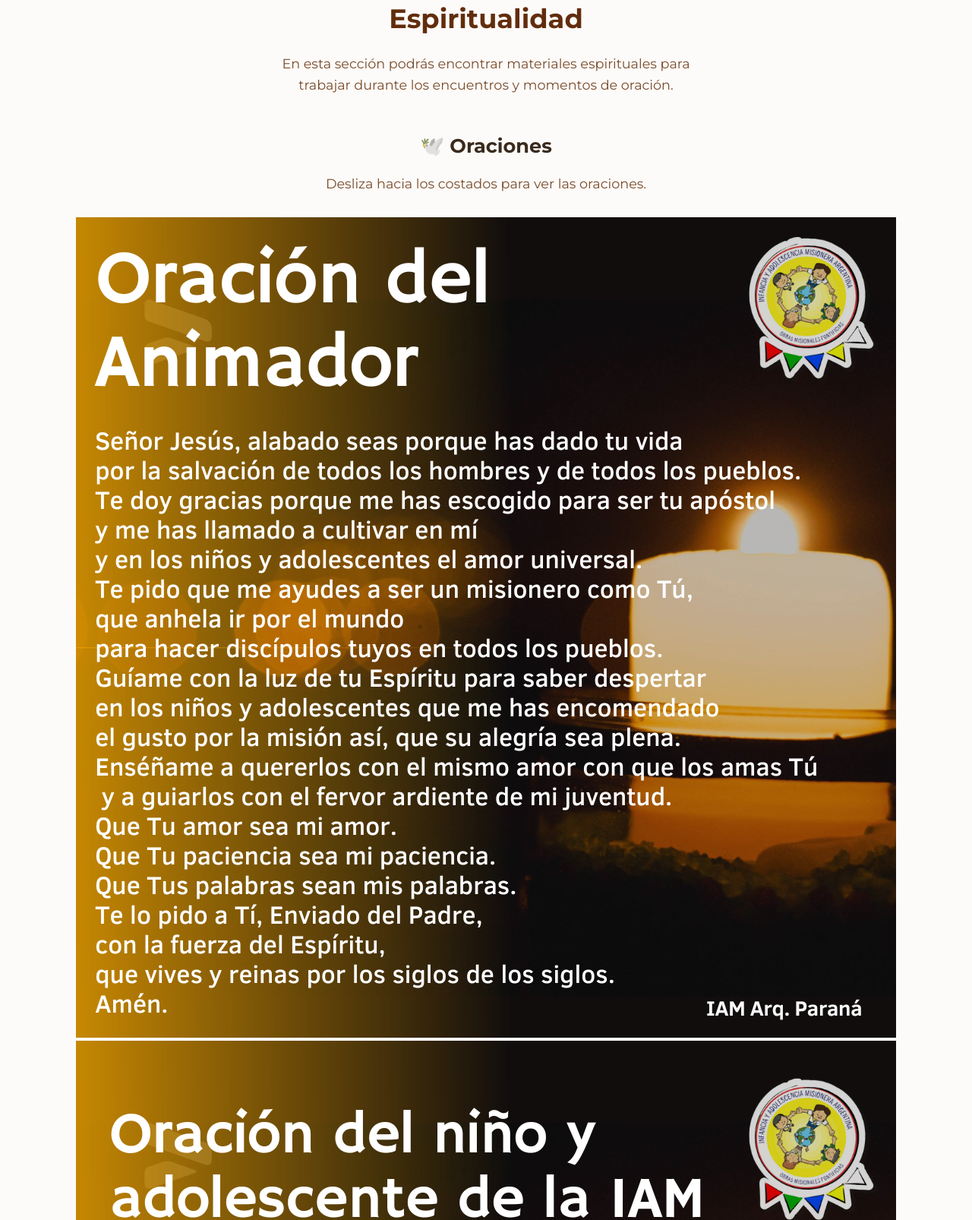
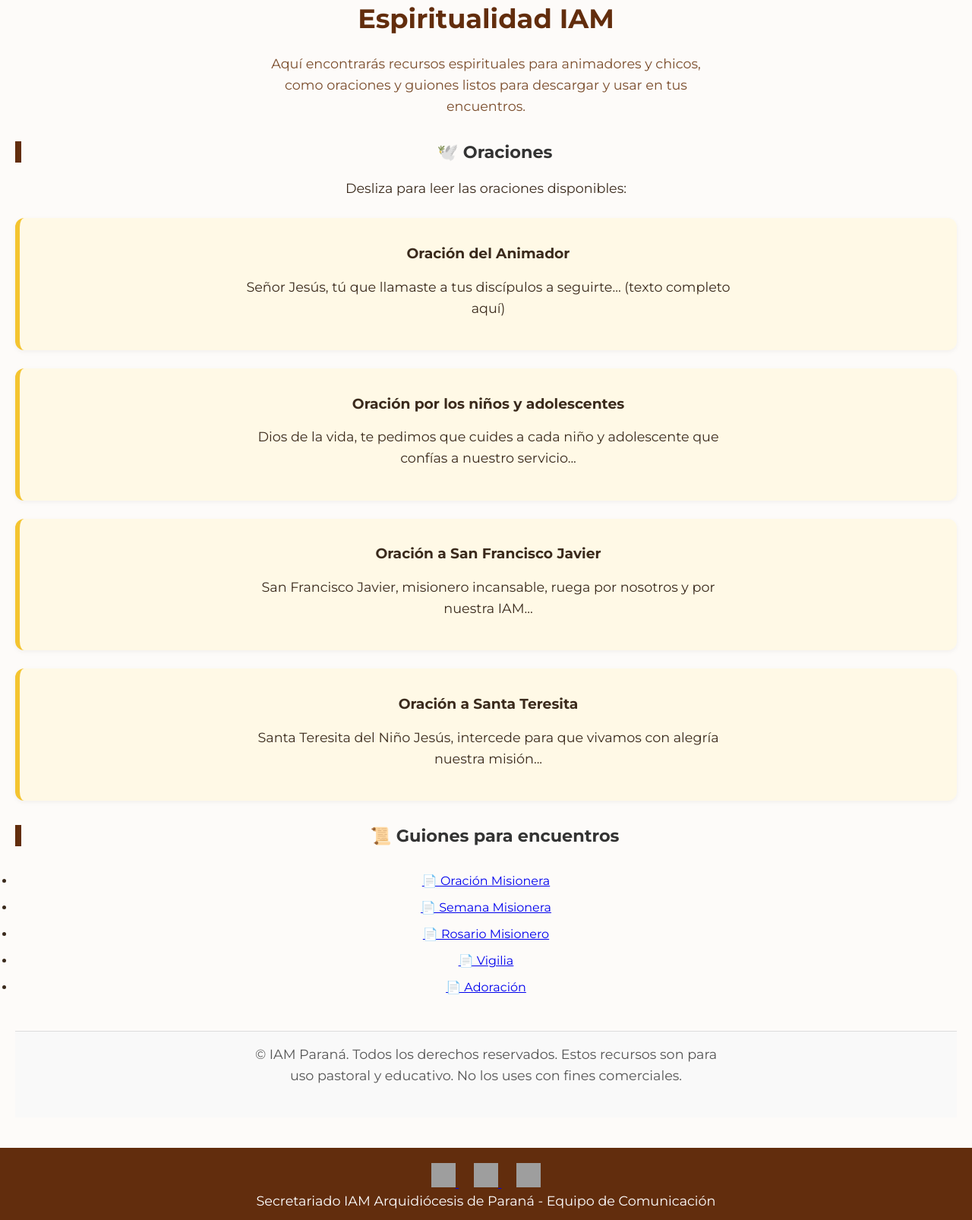
Before and after one commit to Alxib12/iamparana, a plain HTML site: page espiritualidad.html in a window 1280 px wide. Shown: the part 145-1751 px from the top of the page at 76% size. Drawn offline with Linux system fonts and the light colour scheme; grey boxes are pictures that could not be loaded.

Commit message:
Update espiritualidad.html

```diff
--- a/espiritualidad.html
+++ b/espiritualidad.html
@@ -10,32 +10,46 @@
   <div id="header"></div>
 
   <main>
-    <h1 class="titulo-principal">Espiritualidad</h1>
-    <p class="subtitulo-descriptivo">En esta sección podrás encontrar materiales espirituales para trabajar durante los encuentros y momentos de oración.</p>
+    <h1 class="titulo-principal">Espiritualidad IAM</h1>
+    <p class="subtitulo-descriptivo">Aquí encontrarás recursos espirituales para animadores y chicos, como oraciones y guiones listos para descargar y usar en tus encuentros.</p>
 
-    <section class="oraciones">
-      <h2>🕊️ Oraciones</h2>
-      <p class="subtitulo-descriptivo">Desliza hacia los costados para ver las oraciones.</p>
+    <section class="seccion-oraciones">
+      <h2 class="subtitulo-seccion">🕊️ Oraciones</h2>
+      <p class="indicacion">Desliza para leer las oraciones disponibles:</p>
 
-  <div class="galeria-scroll">
-    <img src="assets/Oración Animador.png" alt="Oración del Animador" />
-    <img src="assets/Oración niño y adolescente.png" alt="Oración niño y adolescente" />
-    <img src="assets/Oración San Fco. Javier.png" alt="Oración San Francisco Javier" />
-    <img src="assets/Oración Santa Teresita.png" alt="Oración Santa Teresita" />
-  </div>
-</section>
-
+      <div class="contenedor-oraciones">
+        <div class="oracion-card">
+          <h3>Oración del Animador</h3>
+          <p>Señor Jesús, tú que llamaste a tus discípulos a seguirte... (texto completo aquí)</p>
+        </div>
+        <div class="oracion-card">
+          <h3>Oración por los niños y adolescentes</h3>
+          <p>Dios de la vida, te pedimos que cuides a cada niño y adolescente que confías a nuestro servicio...</p>
+        </div>
+        <div class="oracion-card">
+          <h3>Oración a San Francisco Javier</h3>
+          <p>San Francisco Javier, misionero incansable, ruega por nosotros y por nuestra IAM...</p>
+        </div>
+        <div class="oracion-card">
+          <h3>Oración a Santa Teresita</h3>
+          <p>Santa Teresita del Niño Jesús, intercede para que vivamos con alegría nuestra misión...</p>
+        </div>
+      </div>
     </section>
 
-    <section class="guiones">
-      <h2>📘 Guiones</h2>
-      <ul class="pdf-lista">
-        <li><a href="https://drive.google.com/file/d/14pYMAo5rrhnTLPIzYa1PTZk1wN2QIzLa/view" target="_blank">Guion 1 - Compromiso Animadores</a></li>
-        <li><a href="https://drive.google.com/file/d/1y9vGuTQX4IbW4ziqxQ0Z7aoK8pITlRvo/view" target="_blank">Guion 2 - Entrega de la Pañoleta</a></li>
-        <li><a href="https://drive.google.com/file/d/1u20udvULUX_hnIs-bHkrr3Sov49pZWdx/view" target="_blank">Guion 3 - Entrega del Carnet</a></li>
-        <li><a href="https://drive.google.com/file/d/1FjL5gUwJXq0Y3QYscq5x9Ne6HeWTFl2m/view" target="_blank">Guion 4 - Entrega del Escudo</a></li>
-        <li><a href="https://drive.google.com/file/d/1vQcl8dJ-eVF196COHI1XZLObpvWw3x8i/view" target="_blank">Guion 5 - Renovación Consagración</a></li>
+    <section class="seccion-guiones">
+      <h2 class="subtitulo-seccion">📜 Guiones para encuentros</h2>
+      <ul class="lista-guiones">
+        <li><a href="https://drive.google.com/file/d/14pYMAo5rrhnTLPIzYa1PTZk1wN2QIzLa/view" target="_blank" class="boton-area">📄 Oración Misionera</a></li>
+        <li><a href="https://drive.google.com/file/d/1y9vGuTQX4IbW4ziqxQ0Z7aoK8pITlRvo/view" target="_blank" class="boton-area">📄 Semana Misionera</a></li>
+        <li><a href="https://drive.google.com/file/d/1u20udvULUX_hnIs-bHkrr3Sov49pZWdx/view" target="_blank" class="boton-area">📄 Rosario Misionero</a></li>
+        <li><a href="https://drive.google.com/file/d/1FjL5gUwJXq0Y3QYscq5x9Ne6HeWTFl2m/view" target="_blank" class="boton-area">📄 Vigilia</a></li>
+        <li><a href="https://drive.google.com/file/d/1vQcl8dJ-eVF196COHI1XZLObpvWw3x8i/view" target="_blank" class="boton-area">📄 Adoración</a></li>
       </ul>
+    </section>
+
+    <section class="copyright-aviso">
+      <p>© IAM Paraná. Todos los derechos reservados. Estos recursos son para uso pastoral y educativo. No los uses con fines comerciales.</p>
     </section>
   </main>
 
```
